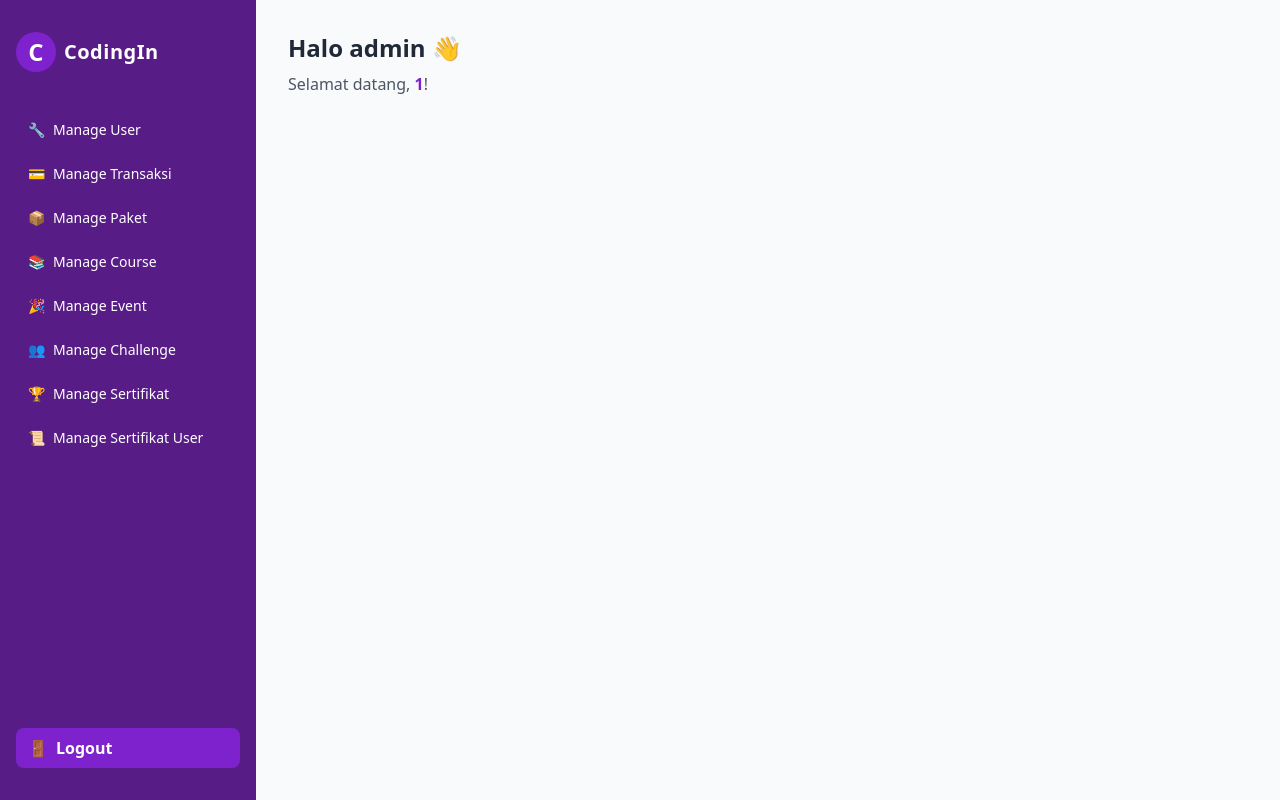
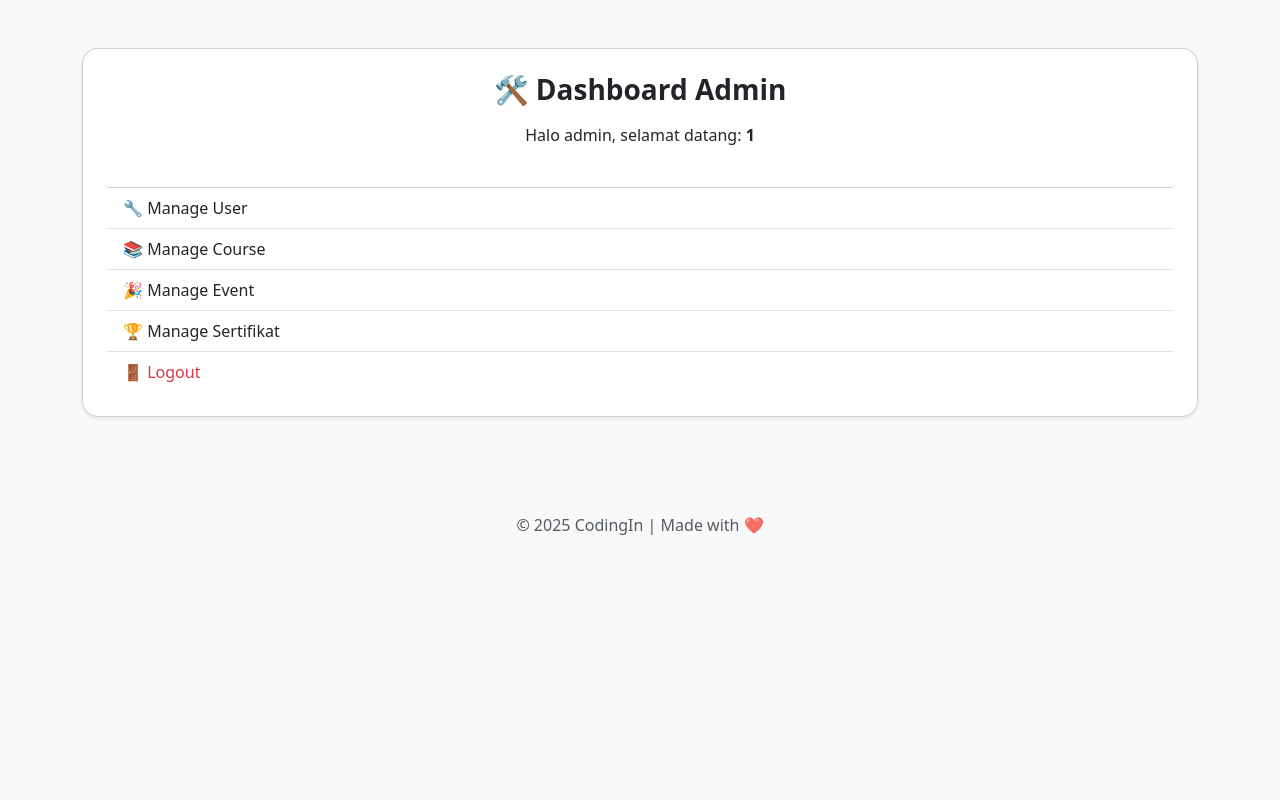
Before and after one commit to miskiyy/FP-MBD, a PHP site: page /dashboard_admin.php in a window 1280 px wide. Run offline with PHP 8.4, Linux system fonts and the light colour scheme; a user stored in the database is signed in; some libraries are stand-ins or nearby versions.

Commit message:
Update dashboard_admin.php

```diff
--- a/public/dashboard_admin.php
+++ b/public/dashboard_admin.php
@@ -1,24 +1,26 @@
 <?php
 session_start();
-if (!isset($_SESSION["role"]) || $_SESSION["role"] != "karyawan") {
+if (!isset($_SESSION["role"]) || $_SESSION["role"] !== "karyawan") {
     header("Location: login.php");
     exit();
 }
-$admin = $_SESSION["NIK"];
 ?>
-<!DOCTYPE html>
-<html>
-<head>
-    <title>Dashboard Admin</title>
-    <meta charset="UTF-8">
-    <script src="https://cdn.tailwindcss.com"></script>
-</head>
-<body class="bg-gray-50 min-h-screen flex">
-    <?php include __DIR__ . '/assets/template/admin.php'; ?>
-    <main class="flex-1 p-8">
-        <h2 class="text-2xl font-bold text-gray-800 mb-2">Halo admin 👋</h2>
-        <p class="text-gray-600 mb-8">Selamat datang, <span class="font-semibold text-purple-700"><?= htmlspecialchars($admin) ?></span>!</p>
-        <!-- Konten dashboard di sini -->
-    </main>
-</body>
-</html>
+
+<?php include '../includes/header.php'; ?>
+
+<div class="container py-5">
+  <div class="card shadow-sm rounded-4 p-4">
+    <h3 class="text-center mb-3 fw-semibold">🛠️ Dashboard Admin</h3>
+    <p class="text-center">Halo admin, selamat datang: <strong><?= htmlspecialchars($_SESSION["NIK"]) ?></strong></p>
+
+    <div class="list-group list-group-flush mt-4">
+      <a href="../admin/usermanage/manage_user.php" class="list-group-item list-group-item-action">🔧 Manage User</a>
+      <a href="../admin/coursemanage/manage_course.php" class="list-group-item list-group-item-action">📚 Manage Course</a>
+      <a href="../admin/eventmanage/manage_event.php" class="list-group-item list-group-item-action">🎉 Manage Event</a>
+      <a href="../admin/sertifikatmanage/manage_sertifikat.php" class="list-group-item list-group-item-action">🏆 Manage Sertifikat</a>
+      <a href="logout.php" class="list-group-item list-group-item-action text-danger">🚪 Logout</a>
+    </div>
+  </div>
+</div>
+
+<?php include '../includes/footer.php'; ?>
```
